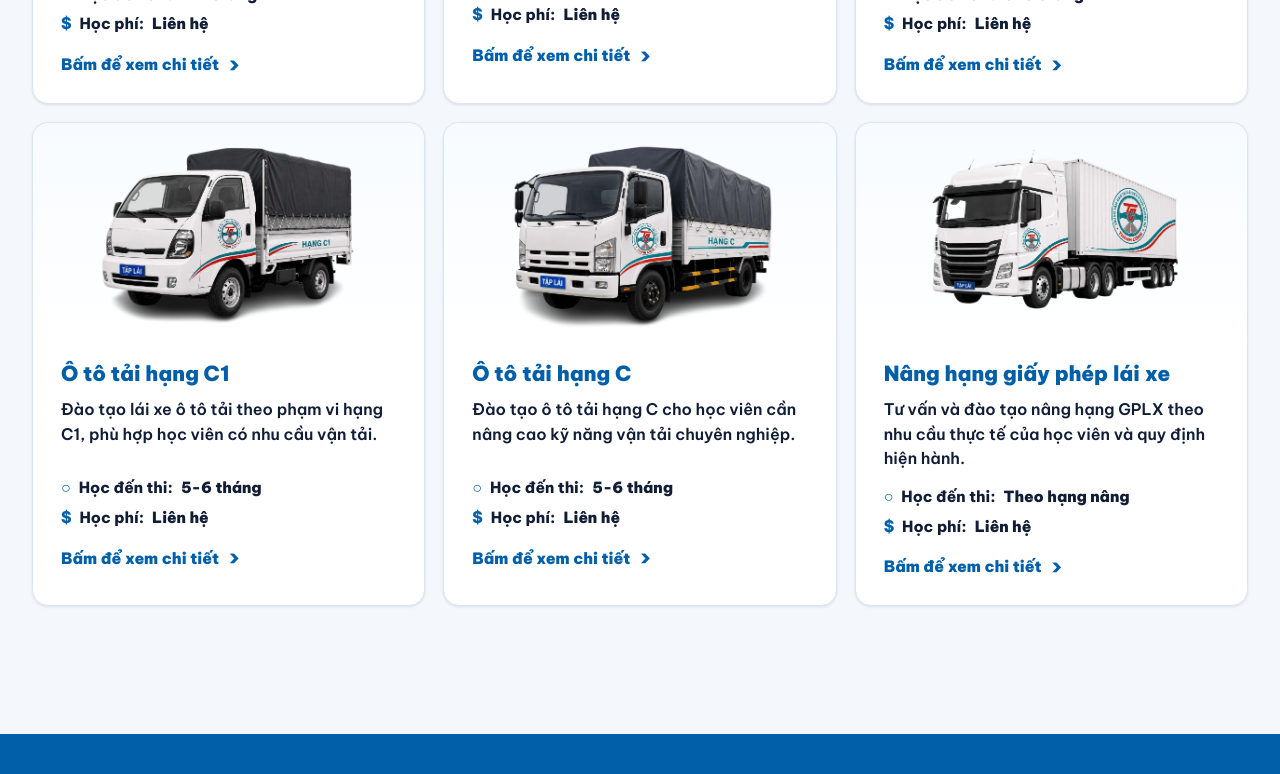
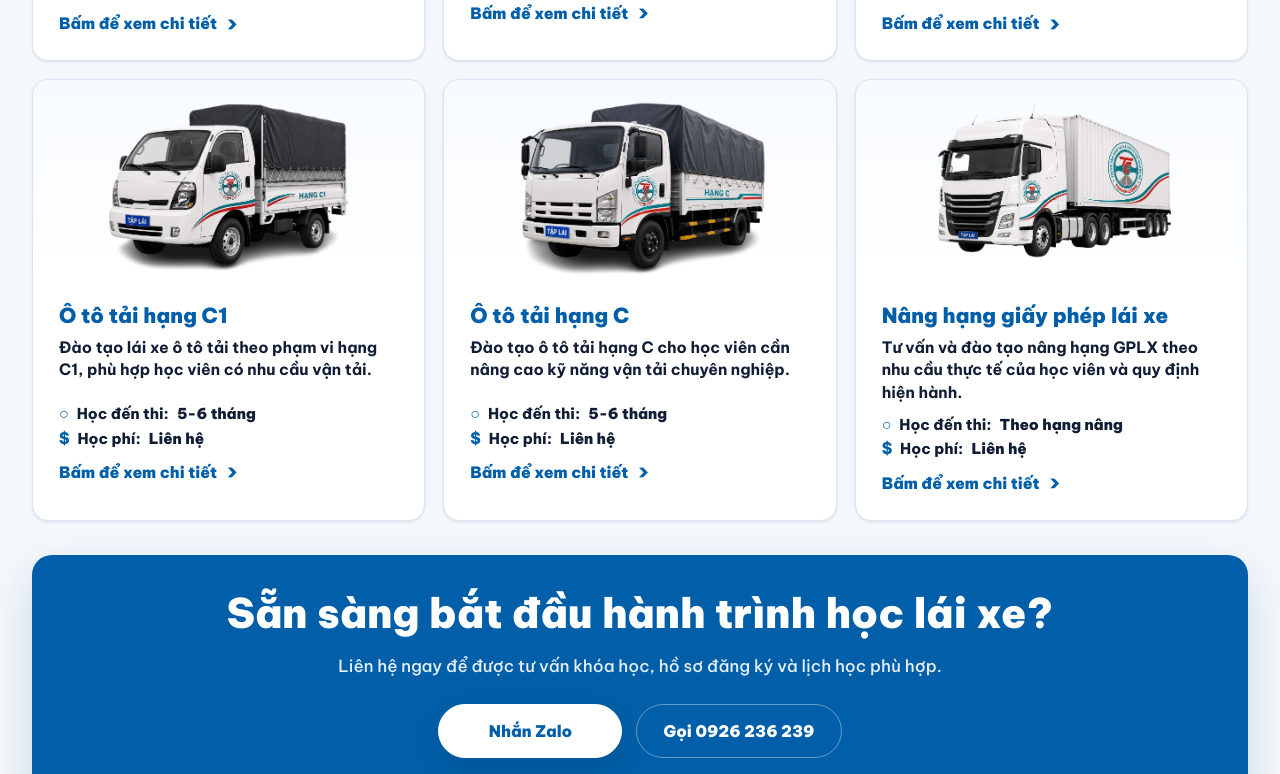
Before and after one commit to iamthais2hag/WebSite-TTDTLXCGDB-ThanhCong, a React (Vite) app in the folder client/: page / in a window 1280 px wide. Shown: the part 3900-4674 px from the top of the page. Built offline with nearby package versions, Linux system fonts and the light colour scheme; no server answers.

Commit message:
Toi uu card va CTA tuyen sinh

```diff
--- a/client/src/App.css
+++ b/client/src/App.css
@@ -710,7 +710,7 @@ input {
   position: relative;
   display: flex;
   flex-direction: column;
-  padding: 30px;
+  padding: 26px;
   border: 1px solid var(--border-soft);
   background: var(--surface);
   transition:
@@ -726,11 +726,11 @@ input {
 }
 
 .training-card__media {
-  width: calc(100% + 60px);
-  height: 224px;
+  width: calc(100% + 52px);
+  height: 210px;
   min-height: 0;
-  margin: -30px -30px 20px;
-  padding: 14px 28px 8px;
+  margin: -26px -26px 14px;
+  padding: 12px 24px 6px;
   display: flex;
   align-items: center;
   justify-content: center;
@@ -742,43 +742,44 @@ input {
   display: block;
   width: 100%;
   max-width: 100%;
-  max-height: 202px;
+  max-height: 192px;
   height: auto;
   object-fit: contain;
 }
 
 .training-card h3 {
-  margin: 0 0 10px;
+  margin: 0 0 7px;
   color: var(--brand-blue);
   font-size: clamp(1.34rem, 1.6vw, 1.58rem);
   font-weight: 900;
-  line-height: 1.25;
+  line-height: 1.18;
 }
 
 .training-card p {
   margin: 0;
   color: var(--text-main);
-  line-height: 1.56;
+  line-height: 1.42;
 }
 
 .training-card__summary {
-  min-height: 70px;
+  min-height: 56px;
   color: var(--text-main);
-  font-size: 1rem;
-  font-weight: 600;
+  font-size: 0.98rem;
+  font-weight: 700;
 }
 
 .training-card__details {
   display: grid;
-  gap: 5px;
-  margin-top: 14px;
+  gap: 2px;
+  margin-top: 10px;
 }
 
 .training-card__detail {
   display: flex;
   align-items: baseline;
   gap: 8px;
-  font-size: 0.96rem;
+  font-size: 0.94rem;
+  line-height: 1.34;
 }
 
 .training-card__detail::before {
@@ -811,7 +812,7 @@ input {
   align-items: center;
   gap: 10px;
   width: fit-content;
-  margin-top: 18px;
+  margin-top: 12px;
   color: var(--brand-blue);
   font-size: 0.98rem;
   font-weight: 900;
@@ -823,6 +824,65 @@ input {
   line-height: 1;
 }
 
+.enrollment-cta {
+  margin-top: 34px;
+  padding: 36px 32px 38px;
+  border-radius: 20px;
+  color: #ffffff;
+  background: var(--brand-blue);
+  box-shadow: 0 18px 42px rgba(0, 79, 147, 0.18);
+  text-align: center;
+}
+
+.enrollment-cta h3 {
+  max-width: 980px;
+  margin: 0 auto;
+  color: #ffffff;
+  font-size: clamp(2rem, 3.2vw, 3rem);
+  font-weight: 900;
+  line-height: 1.12;
+}
+
+.enrollment-cta p {
+  max-width: 760px;
+  margin: 16px auto 0;
+  color: rgba(255, 255, 255, 0.9);
+  font-size: 1.05rem;
+  font-weight: 500;
+  line-height: 1.5;
+}
+
+.enrollment-cta__actions {
+  display: flex;
+  flex-wrap: wrap;
+  justify-content: center;
+  gap: 14px;
+  margin-top: 26px;
+}
+
+.enrollment-cta__button {
+  min-width: 184px;
+  min-height: 54px;
+  display: inline-flex;
+  align-items: center;
+  justify-content: center;
+  padding: 14px 26px;
+  border: 1px solid #ffffff;
+  border-radius: 999px;
+  color: var(--brand-blue);
+  background: #ffffff;
+  font-size: 1rem;
+  font-weight: 900;
+  box-shadow: 0 12px 26px rgba(0, 0, 0, 0.1);
+}
+
+.enrollment-cta__button--outline {
+  color: #ffffff;
+  background: transparent;
+  border-color: rgba(255, 255, 255, 0.38);
+  box-shadow: none;
+}
+
 .site-footer {
   color: var(--surface);
   background: var(--brand-blue);
@@ -833,7 +893,7 @@ input {
   display: grid;
   grid-template-columns: minmax(0, 1.45fr) minmax(220px, 0.6fr) minmax(300px, 0.75fr);
   gap: 64px;
-  padding: 60px 0 48px;
+  padding: 42px 0 34px;
 }
 
 .site-footer__brand {
@@ -874,11 +934,11 @@ input {
 
 .site-footer__copy {
   max-width: 720px;
-  margin: 32px 0 0;
+  margin: 22px 0 0;
   color: rgba(255, 255, 255, 0.86);
   font-size: 1rem;
   font-weight: 500;
-  line-height: 1.9;
+  line-height: 1.7;
 }
 
 .site-footer__slogan {
@@ -893,7 +953,7 @@ input {
 }
 
 .site-footer__heading {
-  margin: 0 0 22px;
+  margin: 0 0 16px;
   color: #ffffff;
   font-size: 1.1rem;
   font-weight: 800;
@@ -902,7 +962,7 @@ input {
 
 .site-footer__list {
   display: grid;
-  gap: 16px;
+  gap: 11px;
   padding: 0;
   margin: 0;
   color: rgba(255, 255, 255, 0.82);
@@ -918,7 +978,7 @@ input {
 
 .site-footer__bottom {
   width: 100%;
-  padding: 22px 24px 24px;
+  padding: 16px 24px 18px;
   border-top: 1px solid rgba(255, 255, 255, 0.12);
   color: rgba(255, 255, 255, 0.72);
   font-size: 0.9rem;
@@ -1633,15 +1693,15 @@ input {
 }
 
 .training-card {
-  padding: 28px;
+  padding: 26px;
 }
 
 .training-card__media {
-  width: calc(100% + 56px);
-  height: 220px;
+  width: calc(100% + 52px);
+  height: 210px;
   min-height: 0;
-  margin: -28px -28px 18px;
-  padding: 14px 26px 8px;
+  margin: -26px -26px 14px;
+  padding: 12px 24px 6px;
   border-radius: 16px 16px 0 0;
   background: linear-gradient(180deg, #f7fbff 0%, #ffffff 100%);
 }
@@ -1652,11 +1712,11 @@ input {
 }
 
 .training-card p {
-  line-height: 1.52;
+  line-height: 1.42;
 }
 
 .training-card__summary {
-  min-height: 64px;
+  min-height: 56px;
 }
 
 @media (min-width: 1180px) {
--- a/client/src/pages/EnrollmentPage.tsx
+++ b/client/src/pages/EnrollmentPage.tsx
@@ -4,6 +4,9 @@ import bImage from "../assets/b.png";
 import cImage from "../assets/c.png";
 import c1Image from "../assets/c1.png";
 import nhImage from "../assets/nh.png";
+import { CONSULT_PHONE } from "../siteConfig";
+
+const consultPhoneHref = CONSULT_PHONE.replace(/\s/g, "");
 
 const trainingGroups = [
   {
@@ -96,6 +99,22 @@ export function EnrollmentPage() {
             </article>
           ))}
         </div>
+
+        <div className="enrollment-cta" aria-labelledby="enrollment-cta-title">
+          <h3 id="enrollment-cta-title">Sẵn sàng bắt đầu hành trình học lái xe?</h3>
+          <p>Liên hệ ngay để được tư vấn khóa học, hồ sơ đăng ký và lịch học phù hợp.</p>
+          <div className="enrollment-cta__actions">
+            <a className="enrollment-cta__button" href={`https://zalo.me/${consultPhoneHref}`}>
+              Nhắn Zalo
+            </a>
+            <a
+              className="enrollment-cta__button enrollment-cta__button--outline"
+              href={`tel:${consultPhoneHref}`}
+            >
+              Gọi {CONSULT_PHONE}
+            </a>
+          </div>
+        </div>
       </div>
     </section>
   );
```
Also changed, not shown: 1 other file (tests, documents, lock files or other folders).
